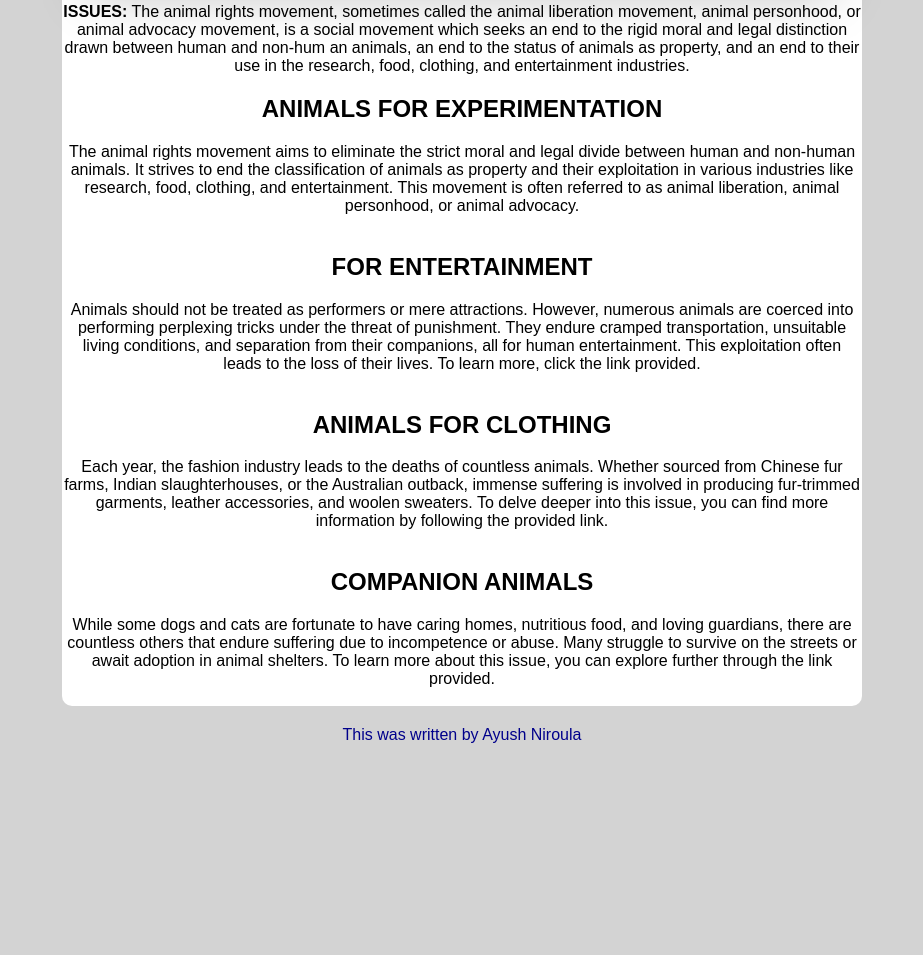
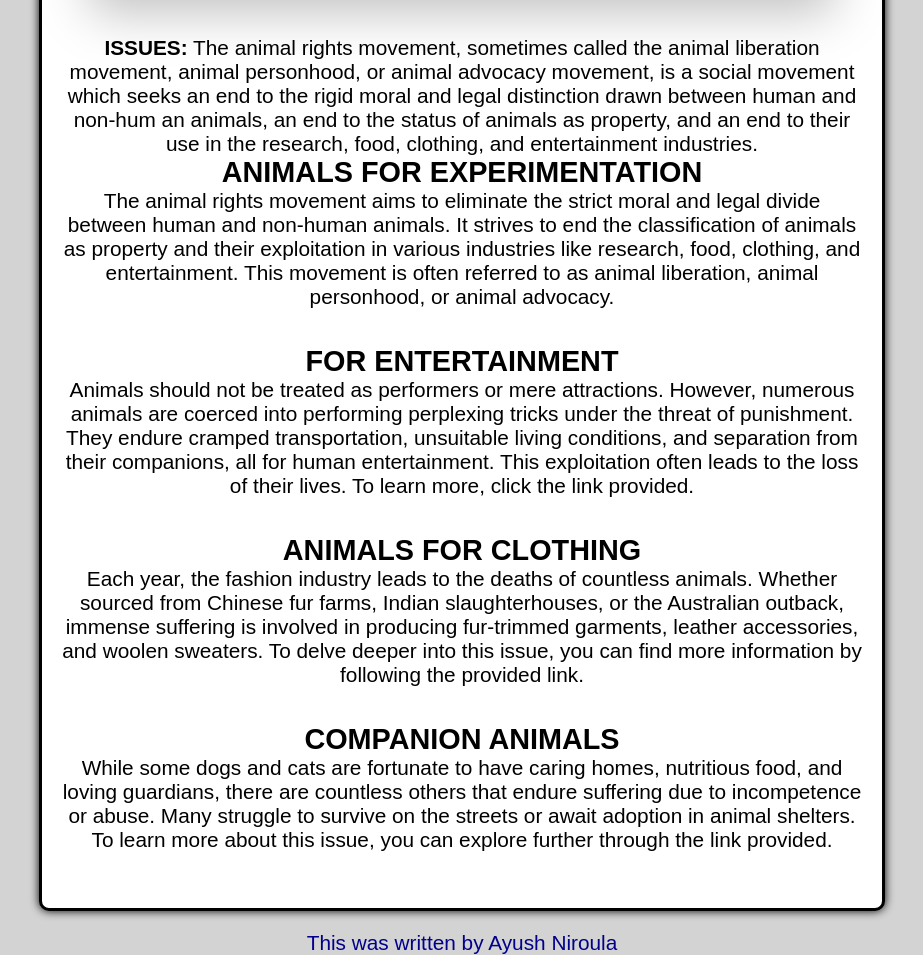
Before and after one commit to AyushNiroula09/ayush, a plain HTML site: page index.html in a window 1280 px wide. Shown: the part 636-1591 px from the top of the page, without its empty margins (178-1101 px from the left). Before the commit the page ends 1396 px from the top, so only its background shows below. Drawn offline with Linux system fonts and the light colour scheme.

Commit message:
final verson (No more updates)
just submited it got 10/10 if anyone needs the files for their work feel free to use it but not for use which gets you profit

```diff
--- a/index.html
+++ b/index.html
@@ -10,7 +10,7 @@
       margin: 0;
       padding: 0;
       background-color: lightgray;
-      color: darkcharcoal;
+      color: black;
     }
     header {
       text-align: center;
@@ -21,6 +21,18 @@
       margin: 0;
       color: white;
       font-size: 2.5rem;
+    }
+    h2 {
+      margin: 0;
+      font-size: 2.3rem;
+    }
+    h3 {
+      margin: 0;
+      font-size: 1.8rem;
+    }
+    p {
+      margin: 0;
+      font-size: 1.3rem;
     }
     nav {
       text-align: center;
@@ -34,13 +46,16 @@
       font-size: 1.2rem;
     }
     .container {
+      text-align: center;
       max-width: 800px;
       margin: 20px auto;
       padding: 20px;
+      border: 3px solid black;
       background-color: white;
       border-radius: 10px;
-      box-shadow: 0 0 10px bla;
+      box-shadow: 0 0 10px black;
     }
+
     footer {
       text-align: center;
       margin-top: 20px;
@@ -49,8 +64,8 @@
       box-sizing: border-box;
     }
 
-    .container {
-	padding: 0%;
+    main {
+      margin: 20px;
     }
 
     .slider-wrapper {
@@ -95,7 +110,7 @@
 	   width: 0.5rem;
 	   height: 0.5rem;
 	   border-radius: 50%;
-	background-color: #fff;
+     background-color: white;
      opacity: 0.75;
 	   transition: opacity ease 250ms;
   }
@@ -108,7 +123,7 @@
 <body>
 
   <header>
-    <h1>🐾 Animal Rights🐾</h1>
+    <h1>🐾 Animal Rights 🐾</h1>
   </header>
 
   <nav>
@@ -118,12 +133,10 @@
     <a href="Animalrights.html">Summary</a>
   </nav>
 
-
-  <center>
+<main>
    <div class="container">
       <h2>Welcome to the Animal Rights Homepage</h2>
-
-      <section class="container">
+    <section>
         <div class="slider-wrapper">
           <div class="slider">
           <img id="slide-1" src="a1.jpg">
@@ -149,34 +162,32 @@
          <a href="#slide-10"></a>
        </div>
       </div>
-     </section>
+    </section><br><br>
+     <p><b>ISSUES:</b>
+        The animal rights movement, sometimes called the animal liberation movement, animal personhood, or animal advocacy movement, is a social movement  which seeks an end to the rigid moral and legal distinction drawn between human and non-hum an animals, an end to the status of animals as property, and an end to their use in the research, food, clothing, and entertainment industries.</p>
 
-      <p><font aria-setsize="8"><b>ISSUES:</b>
-        The animal rights movement, sometimes called the animal liberation movement, animal personhood, or animal advocacy movement, is a social movement  which seeks an end to the rigid moral and legal distinction drawn between human and non-hum an animals, an end to the status of animals as property, and an end to their use in the research, food, clothing, and entertainment industries.
-
-        <h2>ANIMALS FOR EXPERIMENTATION</h2>
-        The animal rights movement aims to eliminate the strict moral and legal divide between human and non-human animals. It strives to end the classification of animals as property and their exploitation in various industries like research, food, clothing, and entertainment. This movement is often referred to as animal liberation, animal personhood, or animal advocacy.<br><br>
+        <h3>ANIMALS FOR EXPERIMENTATION</h3>
+        <p>The animal rights movement aims to eliminate the strict moral and legal divide between human and non-human animals. It strives to end the classification of animals as property and their exploitation in various industries like research, food, clothing, and entertainment. This movement is often referred to as animal liberation, animal personhood, or animal advocacy.</p><br><br>
 
 
 
-        <h2> FOR ENTERTAINMENT</h2>
-        Animals should not be treated as performers or mere attractions. However, numerous animals are coerced into performing perplexing tricks under the threat of punishment. They endure cramped transportation, unsuitable living conditions, and separation from their companions, all for human entertainment. This exploitation often leads to the loss of their lives. To learn more, click the link provided.<br><br>
+        <h3> FOR ENTERTAINMENT</h3>
+        <p>Animals should not be treated as performers or mere attractions. However, numerous animals are coerced into performing perplexing tricks under the threat of punishment. They endure cramped transportation, unsuitable living conditions, and separation from their companions, all for human entertainment. This exploitation often leads to the loss of their lives. To learn more, click the link provided.</p><br><br>
 
 
 
-        <h2>ANIMALS FOR CLOTHING</h2>
-        Each year, the fashion industry leads to the deaths of countless animals. Whether sourced from Chinese fur farms, Indian slaughterhouses, or the Australian outback, immense suffering is involved in producing fur-trimmed garments, leather accessories, and woolen sweaters. To delve deeper into this issue, you can find more information by following the provided link.<br><br>
+        <h3>ANIMALS FOR CLOTHING</h3>
+        <p>Each year, the fashion industry leads to the deaths of countless animals. Whether sourced from Chinese fur farms, Indian slaughterhouses, or the Australian outback, immense suffering is involved in producing fur-trimmed garments, leather accessories, and woolen sweaters. To delve deeper into this issue, you can find more information by following the provided link.</p><br><br>
 
 
 
-        <h2>COMPANION ANIMALS</h2>
-        While some dogs and cats are fortunate to have caring homes, nutritious food, and loving guardians, there are countless others that endure suffering due to incompetence or abuse. Many struggle to survive on the streets or await adoption in animal shelters. To learn more about this issue, you can explore further through the link provided.<br><br></p>
-      </font>
+        <h3>COMPANION ANIMALS</h3>
+        <p>While some dogs and cats are fortunate to have caring homes, nutritious food, and loving guardians, there are countless others that endure suffering due to incompetence or abuse. Many struggle to survive on the streets or await adoption in animal shelters. To learn more about this issue, you can explore further through the link provided.</p><br><br>
    </div>
-  </center>
+ </main>
 
   <footer>
-    <p><center>This was written by Ayush Niroula</center></p>
+    <p>This was written by Ayush Niroula</p>
   </footer>
 </body>
 </html>
```
Also changed, not shown: Animalrights.html (+2 -9 lines), contact.html (+13 -17 lines), quotes.html (+10 -10 lines). Lines whose indentation alone changed are shown as unchanged.
